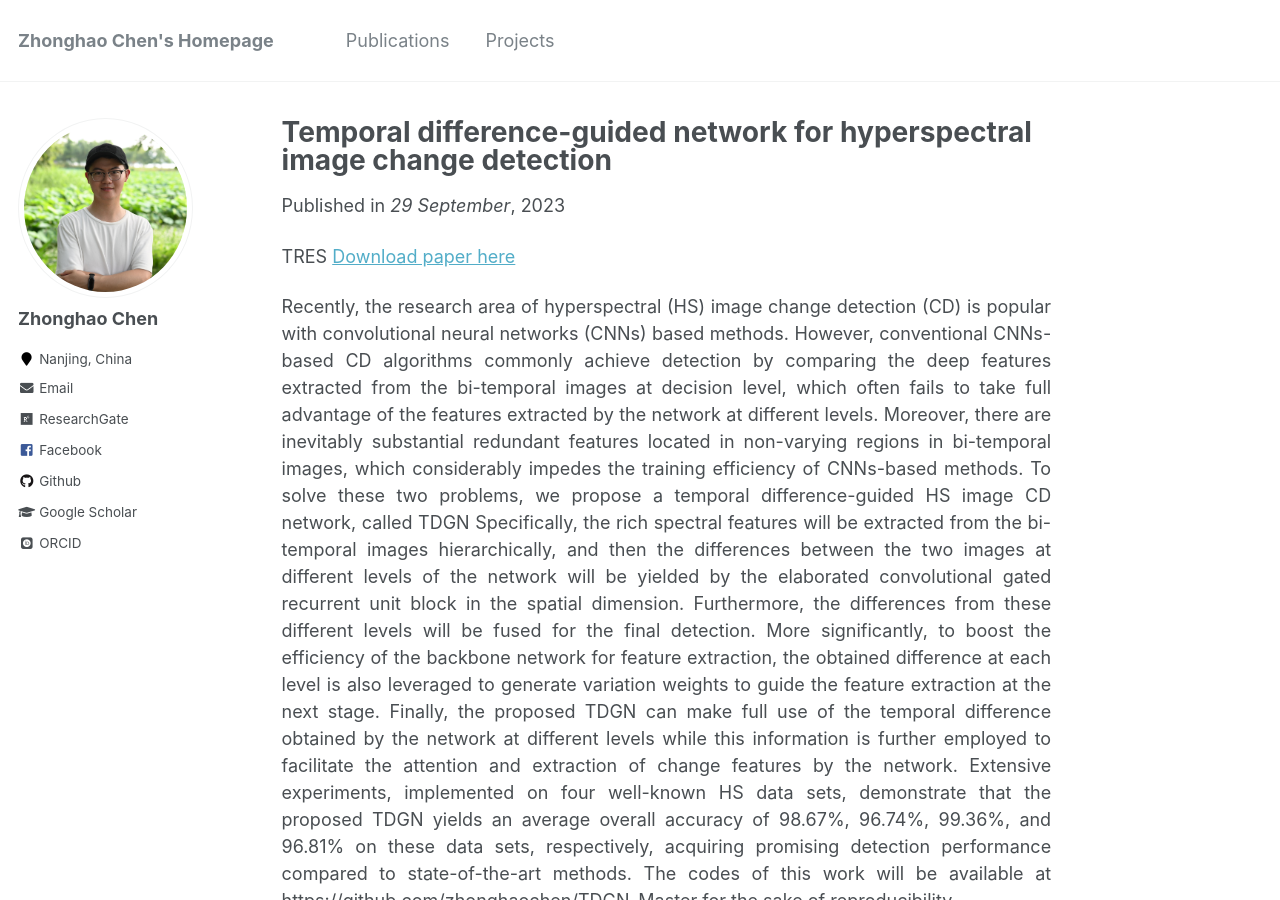
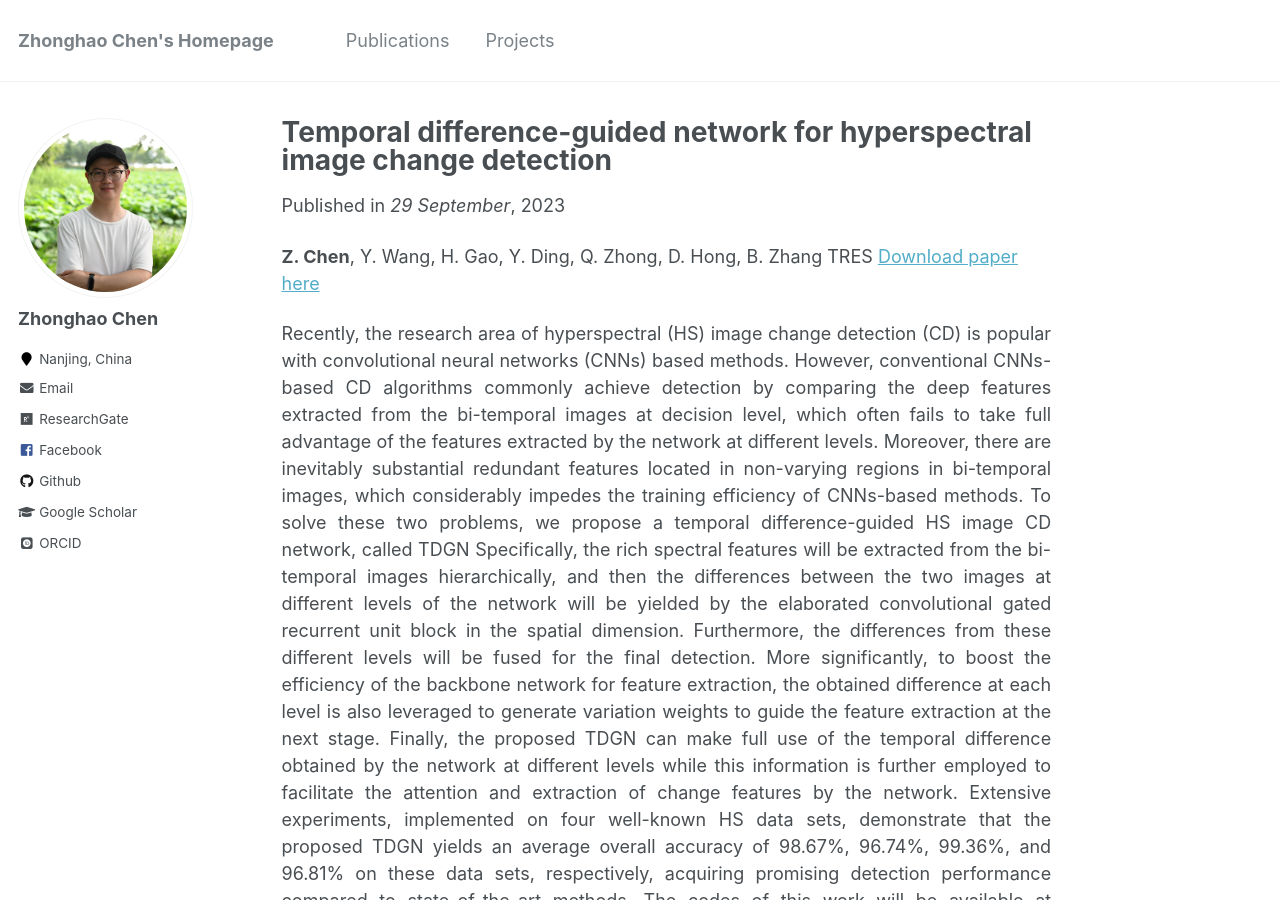
Before and after one commit to zhonghaochen/zhonghaochen.github.io, a Jekyll site: the page built from _publications/Temporal difference-guided network for hyperspectral image change detection.md, in a window 1280 px wide and 900 px high. Built offline with Jekyll 4.4.1, drawn with Linux system fonts in a browser that asks for light colours; some web fonts are replaced.

Commit message:
Update Temporal difference-guided network for hyperspectral image change detection.md

```diff
--- a/_publications/Temporal difference-guided network for hyperspectral image change detection.md
+++ b/_publications/Temporal difference-guided network for hyperspectral image change detection.md
@@ -4,6 +4,7 @@ collection: publications
 date: 2023-09-29
 venue: '29 September'
 ---
+**Z. Chen**, Y. Wang, H. Gao, Y. Ding, Q. Zhong, D. Hong, B. Zhang
 TRES
 [Download paper here](https://www.tandfonline.com/doi/full/10.1080/01431161.2023.2258563)
 
```
